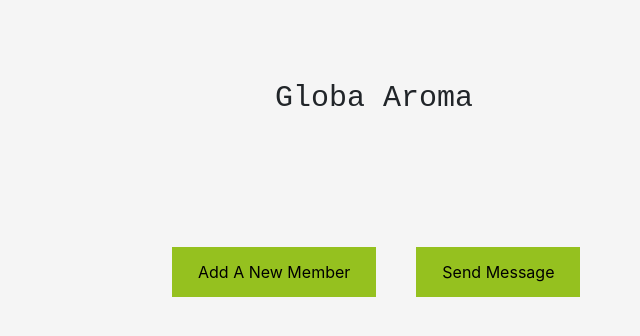
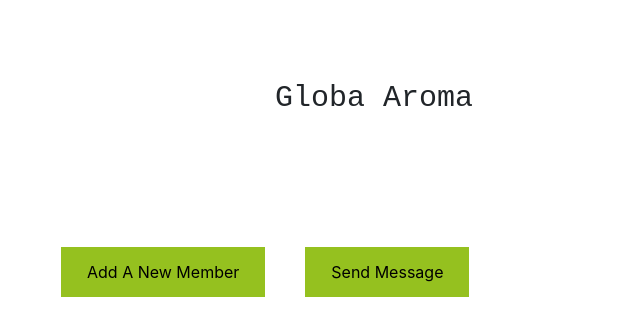
Before and after one commit to Globa-Roma/Globa-Roma-tool, a React app in the folder clients/: page /option in a window 1280 px wide. Shown: the top 336 px of the page, without its empty margins (330-970 px from the left). Built offline with nearby package versions, Linux system fonts and the light colour scheme.

Commit message:
arrangment

```diff
--- a/clients/src/compnent/Options.css
+++ b/clients/src/compnent/Options.css
@@ -1,13 +1,13 @@
 body{
-    background-color: whitesmoke;
-
+    background-color: white;
 }
 h1{
+
     font-size: 30px;
     font-family:monospace;
 }
 .links{
-    margin-left: 30%;
+    margin-left: 20%;
     margin-top: 10%;
     }
 .link{
--- a/clients/src/compnent/Signup.js
+++ b/clients/src/compnent/Signup.js
@@ -171,13 +171,13 @@ class Signup extends Component {
                         />
                         <h2> Register here ...</h2>
                         <form className="form" onSubmit={this.collect}>
-                            <input className="forms" type="text" placeholder="Name" value={this.state.fullName} onChange={(event) => this.changeFullName(event)}></input>
-                            <input className="forms" type="text" placeholder="Email" value={this.state.email} onChange={(event) => this.changeEmail(event)} ></input>
-                            <input className="forms" type="text" placeholder="Telephone" value={this.state.telephone} onChange={(event) => this.changeTelephone(event)} ></input>
-                            <input className="forms" type="text" placeholder="City" value={this.state.city} onChange={(event) => this.changeCity(event)} ></input>
+                            <input className="forms" type="text" placeholder="Name" value={this.state.fullName} onChange={(event) => this.changeFullName(event)} maxLength={20}></input>
+                            <input className="forms" type="text" placeholder="Email" value={this.state.email} onChange={(event) => this.changeEmail(event)} maxLength={20} ></input>
+                            <input className="forms" type="number" placeholder="Telephone" value={this.state.telephone} onChange={(event) => this.changeTelephone(event)} ></input>
+                            <input className="forms" type="text" placeholder="City" value={this.state.city} onChange={(event) => this.changeCity(event)} maxLength={15} ></input>
                             <Select className="select" isMulti value={this.state.language} onChange={this.changeLanguage} options={language} theme={theme}></Select>
                             <Select className="select" isMulti value={this.state.interest} onChange={this.changeInterest} options={select} theme={theme}></Select>
-                            <textarea className="textarea" type="text" placeholder="Other Details" value={this.state.other} onChange={(event) => this.changeOther(event)} ></textarea>
+                            <textarea className="textarea" type="text" placeholder="100 words limit" value={this.state.other} onChange={(event) => this.changeOther(event)} maxLength={100}></textarea>
                             <button className="submit" onClick={this.notify} type="submit" className="submit">Add</button>
                         </form>
                     </div>
```
